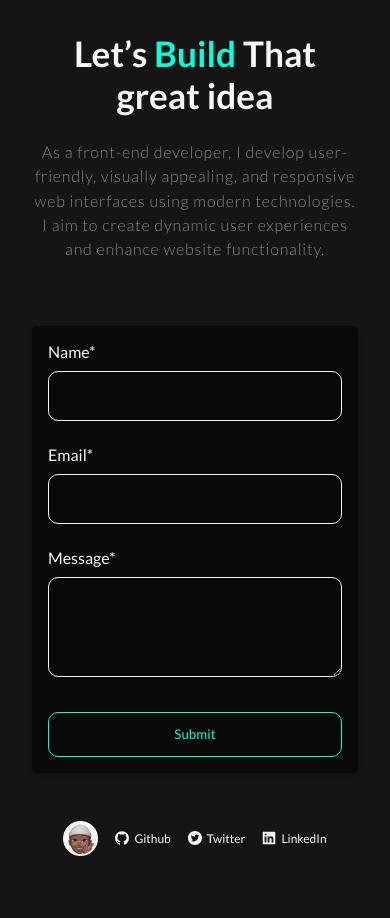
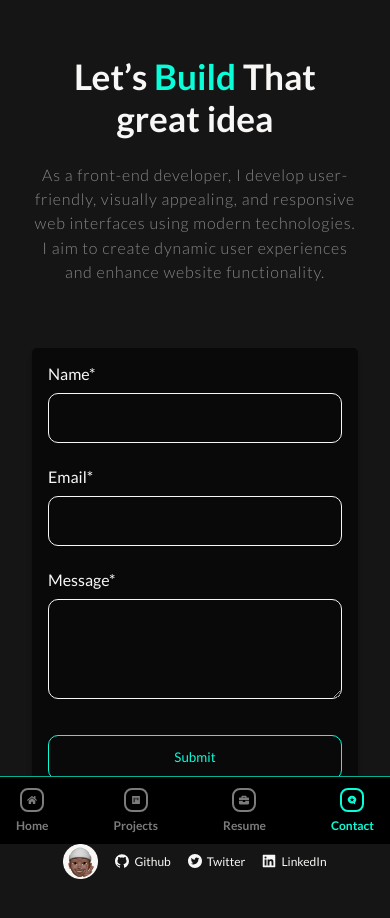
Before and after one commit to AugustBemsen/realice.me, a React (Vite) app: page /contact in a window 390 px wide. Shown: the top 918 px of the page. Built offline with nearby package versions, Linux system fonts and the light colour scheme.

Commit message:
implementing mobile nav

```diff
--- a/src/layout/index.tsx
+++ b/src/layout/index.tsx
@@ -3,6 +3,7 @@ import { Outlet, useLocation, useMatches } from "react-router-dom";
 import styled from "styled-components";
 import Rails from "../assets/svgs/rails";
 import Media from "../parts/shared/media";
+import MobileNav from "./mobileNav";
 import SideBar from "./sideBar";
 
 const HOC: FC = () => {
@@ -17,6 +18,7 @@ const HOC: FC = () => {
         <Outlet />
         <Media />
       </div>
+      <MobileNav />
     </HOCStyled>
   );
 };
--- /dev/null
+++ b/src/layout/mobileNav.tsx
@@ -0,0 +1,111 @@
+import React, { FunctionComponent } from "react";
+import { NavLink } from "react-router-dom";
+import styled from "styled-components";
+import { FaHome, FaBriefcase, FaMicroblog } from "react-icons/fa";
+import { AiFillProject } from "react-icons/ai";
+
+const MobileNav: FunctionComponent = () => (
+  <MobileNavStyled>
+    <NavLink
+      className={({ isActive }) => (isActive ? "nav-link active" : "nav-link")}
+      to="/"
+    >
+      <div className="iconContainer">
+        <FaHome className="icon" />
+      </div>
+      Home
+    </NavLink>
+    <NavLink
+      className={({ isActive }) => (isActive ? "nav-link active" : "nav-link")}
+      to="/projects"
+    >
+      <div className="iconContainer">
+        <AiFillProject className="icon" />
+      </div>
+      Projects
+    </NavLink>
+    <NavLink
+      className={({ isActive }) => (isActive ? "nav-link active" : "nav-link")}
+      to="/resume"
+    >
+      <div className="iconContainer">
+        <FaBriefcase className="icon" />
+      </div>
+      Resume
+    </NavLink>
+    <NavLink
+      className={({ isActive }) => (isActive ? "nav-link active" : "nav-link")}
+      to="/contact"
+    >
+      <div className="iconContainer">
+        <FaMicroblog className="icon" />
+      </div>
+      Contact
+    </NavLink>
+  </MobileNavStyled>
+);
+
+export default MobileNav;
+
+const MobileNavStyled = styled.div`
+  position: fixed;
+  bottom: 0;
+  left: 0;
+  right: 0;
+  height: 68px;
+  background: #000;
+  padding: 0.6rem 1rem;
+  border-top: 1px solid rgba(8, 253, 216, 0.7);
+  display: flex;
+  justify-content: space-between;
+  align-items: center;
+
+  z-index: 5000000000;
+
+  .nav-link {
+    position: relative;
+    display: flex;
+    flex-direction: column;
+    justify-content: center;
+    align-items: center;
+    font-size: 12px;
+    color: ${({ theme }) => theme.colors.offwhite};
+    font-weight: 700;
+    text-decoration: none;
+    text-align: center;
+
+    .iconContainer {
+      display: flex;
+      width: 24px;
+      height: 24px;
+      border-radius: 8px;
+      border: 2px solid ${({ theme }) => theme.colors.offwhite};
+      align-items: center;
+      justify-content: center;
+      margin-bottom: 6px;
+      .icon {
+        font-size: 10px;
+        fill: ${({ theme }) => theme.colors.offwhite};
+      }
+    }
+
+    &.active {
+      color: ${({ theme }) => theme.colors.primary};
+
+      .line {
+        background: ${({ theme }) => theme.colors.primary};
+      }
+
+      .iconContainer {
+        border-color: ${({ theme }) => theme.colors.primary};
+        .icon {
+          fill: ${({ theme }) => theme.colors.primary};
+        }
+      }
+    }
+  }
+
+  @media screen and (min-width: 850px) {
+    display: none;
+  }
+`;
--- a/src/pages/contact.tsx
+++ b/src/pages/contact.tsx
@@ -57,5 +57,6 @@ const ContactStyled = styled.div`
 
   @media screen and (max-width: 850px) {
     display: block;
+    margin-top: 7%;
   }
 `;
```
